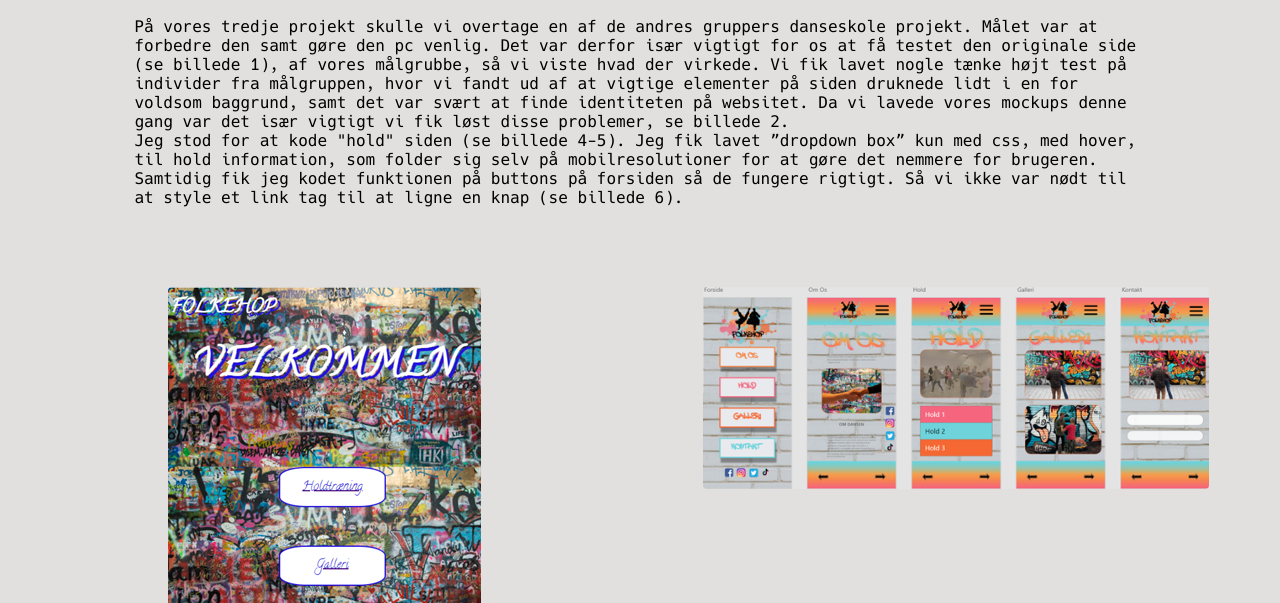
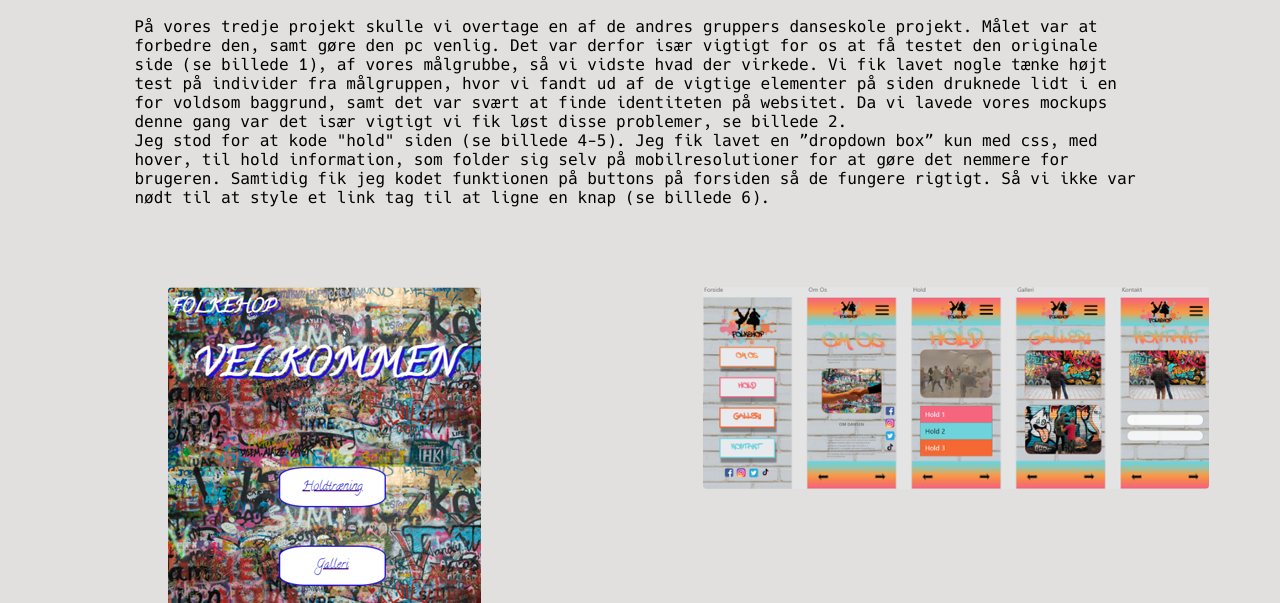
Before and after one commit to MadsPalu/portfolio, a plain HTML site: page folkehop.html in a window 1280 px wide. Shown: the part 197-800 px from the top of the page. Drawn offline with Linux system fonts and the light colour scheme.

Commit message:
nu med comments og mindre stavefejl

```diff
--- a/folkehop.html
+++ b/folkehop.html
@@ -6,11 +6,13 @@
     <meta http-equiv="X-UA-Compatible" content="IE=edge">
     <meta name="viewport" content="width=device-width, initial-scale=1.0">
     <title>Folkehop</title>
+    <!--implamatering af hack font-->
     <link rel="stylesheet" href="hack.css">
     <link rel="stylesheet" href="style.css">
 </head>
 
 <body>
+    <!--header med mit logo samt lille "navlist"-->
     <header>
         <img src="logo.png" alt="logo" class="logo">
         <ul class="navList">
@@ -24,19 +26,20 @@
             <h2>Folkehop</h2>
             <p>
                 På vores tredje projekt skulle vi overtage en af de andres gruppers danseskole projekt. Målet var at
-                forbedre den samt gøre den pc venlig. Det var derfor især vigtigt for os at få testet den originale side
-                (se billede 1), af vores målgrubbe, så vi viste hvad der virkede.
-                Vi fik lavet nogle tænke højt test på individer fra målgruppen, hvor vi fandt ud af at vigtige elementer
+                forbedre den, samt gøre den pc venlig. Det var derfor især vigtigt for os at få testet den originale side
+                (se billede 1), af vores målgrubbe, så vi vidste hvad der virkede.
+                Vi fik lavet nogle tænke højt test på individer fra målgruppen, hvor vi fandt ud af de vigtige elementer
                 på siden druknede lidt i en for voldsom baggrund, samt det var svært at finde identiteten på websitet.
                 Da vi lavede vores mockups denne gang var det især vigtigt vi fik løst disse problemer, se billede 2.
                 <br>
-                Jeg stod for at kode "hold" siden (se billede 4-5). Jeg fik lavet ”dropdown box” kun med css, med hover,
+                Jeg stod for at kode "hold" siden (se billede 4-5). Jeg fik lavet en ”dropdown box” kun med css, med hover,
                 til hold information, som folder sig selv på mobilresolutioner for at gøre det nemmere for brugeren.
                 Samtidig fik jeg kodet funktionen på buttons på forsiden så de fungere rigtigt. Så vi ikke var nødt til at
                 style et link tag til at ligne en knap (se billede 6).
             </p>
         </div>
 
+        <!--autofit grid der responsivt rykker elementerne-->
         <div class="grid">
             <img src="oldfolkehop.png" alt="" class="griditem">
             <img src="mockupfh.png" alt="" class="griditem">
--- a/style.css
+++ b/style.css
@@ -6,6 +6,7 @@ body {
     background: #e2dfdf;
 }
 
+/*bruges til elementerne i grid opføre sig som de skal, samt de for transition to på deres transform:hover senere i mediaquaryet*/
 .griditem {
     display: flex;
     flex-direction: column;
@@ -47,6 +48,7 @@ body {
     color: black;
     }
 
+/*Bruges til at gøre navbaren responsiv samt underline når du er på henholdsvist forside eller cv*/
  .listitem:hover {
     color: blue;
  }
@@ -86,6 +88,7 @@ body {
  }
 
  @media only screen and (min-width: 850px) {
+     /*bruges til at lægge elementer i et responsivt grid*/
     .grid {
         display: grid;
         grid-template-columns: repeat(auto-fit, minmax(500px, 1fr));
@@ -94,11 +97,13 @@ body {
  }
 
  header{
+    /*header der sticker til toppen af siden når der scrolles*/
     position: sticky;
     top: 0;
     background-color: #e2dfdf;
  }
 
+ /*upscaler elementer i gridet når de holdes over*/
  .griditem:hover {
     transform: scale(1.3);
  }
```
Also changed, not shown: CV.html (+4 -1 lines), index.html (+3 -0 lines), lindedance.html (+6 -2 lines), moohvie.html (+6 -2 lines), moonshine.html (+4 -1 lines).
